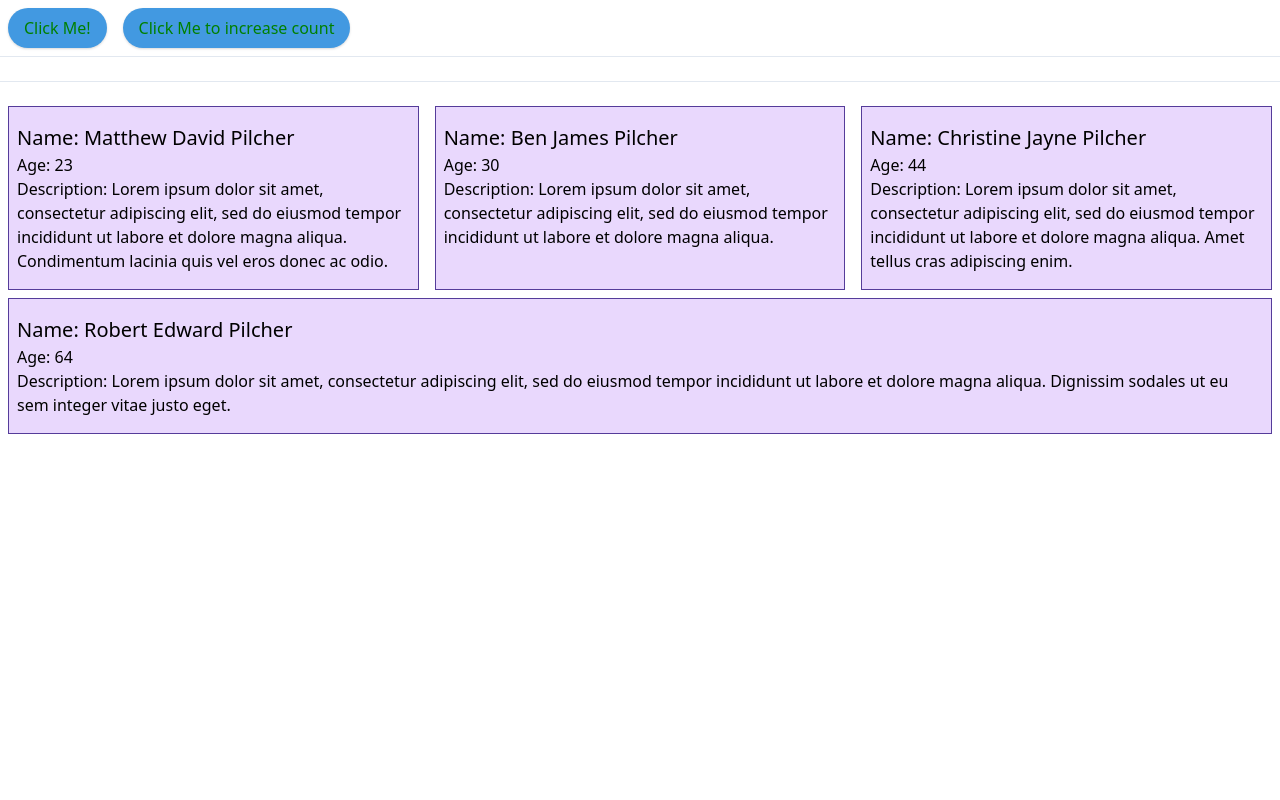
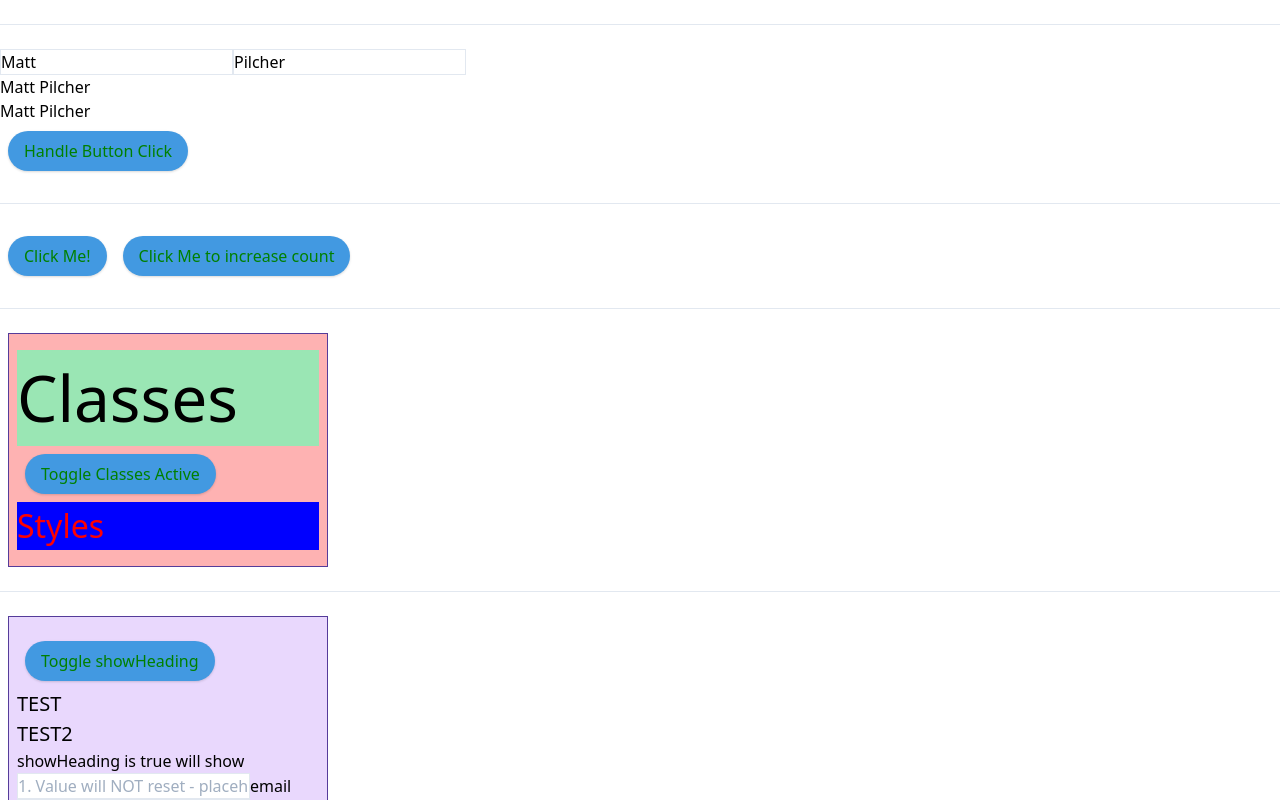
Before and after one commit to howlomogo/playground-1, a Vue app: page / in a window 1280 px wide. Shown: the part 820-1620 px from the top of the page. Before the commit the page ends 1262 px from the top, so only its background shows below. Built offline with nearby package versions, Linux system fonts and the light colour scheme.

Commit message:
going through vue docs

```diff
--- a/src/App.vue
+++ b/src/App.vue
@@ -22,9 +22,19 @@
         Click Me to increase count
       </button>
 
-      <hr />
+      <hr class="my-6" />
+
+      <!-- You can apply classes, v-bind:classes directly to components,
+      this will be on the root element of that component -->
+      <Tile2 class="bg-red-300"/>
+
 
       <hr class="my-6" />
+      <Tile3 />
+
+
+      <hr class="my-6" />
+
       <div class="flex flex-row flex-wrap">
         <div class="card" v-for="item in items" v-bind:key="item.key">
           <h2>Name: {{ item.name }}</h2>
@@ -39,12 +49,16 @@
 <script>
 import HelloWorld from './components/HelloWorld.vue'
 import Nav from './components/Nav.vue'
+import Tile2 from './components/Tile2'
+import Tile3 from './components/Tile3'
 
 export default {
   name: 'App',
   components: {
     HelloWorld,
-    Nav
+    Nav,
+    Tile2,
+    Tile3
   },
   watch: {
     count: function(val, oldVal) {
--- a/src/components/Tile.vue
+++ b/src/components/Tile.vue
@@ -9,8 +9,16 @@
           <a :href="url">Website</a>
           <!-- shorthand for click it's @click -->
           <button class="btn-blue" @click="isActive = !isActive">Click Me</button>
+      </div>
+      <hr class="my-6" />
+      <input v-model="firstName" type="text" class="border" />
+      <input v-model="lastName" type="text" class="border" />
 
-      </div>
+      <p>{{ fullname }}</p>
+      <p>{{ fullname2() }}</p>
+      <p>{{ theFullname }}</p>
+      <button class="btn-blue" @click="handleButtonClick()">Handle Button Click</button>
+      <hr class="my-6" />
   </div>
 </template>
 
@@ -23,7 +31,41 @@
         data: function() {
             return {
                 isActive: false,
-                url: "https://www.mattpilcher.co.uk"
+                url: "https://www.mattpilcher.co.uk",
+                firstName: "Matt",
+                lastName: "Pilcher",
+                theFullname: ""
+            }
+        },
+        computed: {
+            // You can't pass arguments into computed
+            fullname: {
+
+
+
+                // You can write as get / set or just fullname: function() {} - for just get
+                get: function() {
+                    console.log('hello')
+                    return this.firstName + " " + this.lastName;
+                },
+                set: function(name) {
+                    console.log('HELLO')
+                    this.theFullname = name
+                }
+            }
+        },
+        methods: {
+            handleButtonClick: function() {
+                // You can call the setter by doing =
+                // This isn't a great example doesnt make sense to call a method then,
+                // https://medium.com/@Taha_Shashtari/simplify-your-components-with-computed-setters-2f687f193fb0
+                // ^ Practical example of how setter can be useful
+                this.fullname = 'Bob Pilcher'
+            },
+            // Notice you can do the exactly same thing with a method - HOWEVER
+            // the difference is that computed properties are cached based on their reactive dependencies
+            fullname2: function() {
+                return this.firstName + " " + this.lastName;
             }
         }
     }
--- /dev/null
+++ b/src/components/Tile2.vue
@@ -0,0 +1,54 @@
+<template>
+    <div class="card"> <!-- class applied here from App.vue -->
+        <!-- Note below how you can use class Aswell as v-bind:class -->
+        <h1 class="class3" v-bind:class="{
+                'class1': class1Active,
+                'class2': class2Active
+            }">
+            Classes
+        </h1>
+        <button @click="toggleActiveClasses" class="btn-blue">
+            Toggle Classes Active
+        </button>
+
+        <!--- Morealess the same for styling as classes, here just using the styleObject
+        from data but can be done inline also, again you can use array syntax for this also --->
+        <h1 style="background-color: blue" v-bind:style="styleObject">
+            Styles
+        </h1>
+    </div>
+</template>
+
+<script>
+export default {
+    name: 'Tile2',
+    data: function() {
+        return {
+            class1Active: false,
+            class2Active: false,
+            styleObject: {
+                color: 'red',
+                fontSize: '32px'
+            }
+        }
+    },
+    methods: {
+        toggleActiveClasses: function() {
+            this.class1Active = !this.class1Active;
+            this.class2Active = !this.class2Active;
+        }
+    }
+}
+</script>
+
+<style>
+    .class1 {
+        @apply text-red-500 font-bold;
+    }
+    .class2 {
+        @apply underline;
+    }
+    .class3 {
+        @apply bg-green-300;
+    }
+</style>
--- /dev/null
+++ b/src/components/Tile3.vue
@@ -0,0 +1,88 @@
+<template>
+    <div class="card">
+        <button class="btn-blue" @click="toggleShowHeading">
+            Toggle showHeading
+        </button>
+
+        <!-- You can use templates to wrap logic, if div not wanted
+        These are kind of like fragments BUT you can NOT use them at the
+        root level on their own an additional wrapping div is required. -->
+        <template v-if="1 === 1">
+            <h2>TEST</h2>
+            <h2>TEST2</h2>
+        </template>
+        <!-- Conditional Rendering -->
+        <h5 v-if="showHeading">showHeading is true will show</h5>
+        <h5 v-else>else showHeading is not true</h5>
+        <!--- A v-else element must immediately follow a v-if or a v-else-if element
+        - otherwise it will not be recognized... -- Seems like really bad practise -->
+
+        <!-- !important - Notice here switching between the inputs
+        Vue will reuse the input element in v-if here, and the value will
+        NOT be reset, I'm not really sure why this is default, but you need
+        to add a key here to get them to act independantly -->
+        <template v-if="showHeading">
+            <input placeholder="1. Value will NOT reset - placeholder will" type="text" class="border" >
+        </template>
+        <template v-else>
+            <input placeholder="2. Value will NOT reset - placeholder will" type="text" class="border" >
+        </template>
+
+        <!-- Vue offers a way for you to say,
+        “These two elements are completely separate - don’t re-use them.”
+        Add a key attribute with unique values: -->
+        <!-- The label element IS reused here, but it will update -->
+        <template v-if="showHeading">
+            <label>email</label>
+            <input placeholder="email key- this will reset" type="text" key="email-key" class="border" >
+        </template>
+        <template v-else>
+            <label>phone</label>
+            <input placeholder="phone key- this will reset" type="text" key="phone-key" class="border" >
+        </template>
+
+        <p v-show="showHeading">This is always in the DOM</p> <!-- this is always in the dom -->
+        <!-- v-show is largely the same as v-if, the difference is that
+        v-show will always be rendered and remain in the DOM, and it only
+        toggles the `display` CSS property, v-show does NOT
+        support <template> element or v-else
+        -->
+
+        <hr class="my-4" />
+        <div v-if="test1 === 'A'">
+            A
+        </div>
+        <div v-else-if="test1 === 'B'">
+            B
+        </div>
+        <div v-else-if="test1 === 'C'">
+            C
+        </div>
+        <div v-else>
+            Not A/B/C
+        </div>
+
+
+    </div>
+</template>
+
+<script>
+export default {
+    name: 'Tile3',
+    data: function() {
+        return {
+            showHeading: true,
+            test1: 'D'
+        }
+    },
+    methods: {
+        toggleShowHeading: function() {
+            this.showHeading = !this.showHeading;
+        }
+    }
+}
+</script>
+
+<style>
+
+</style>
```
Also changed, not shown: 1 other file (tests, documents, lock files or other folders).
